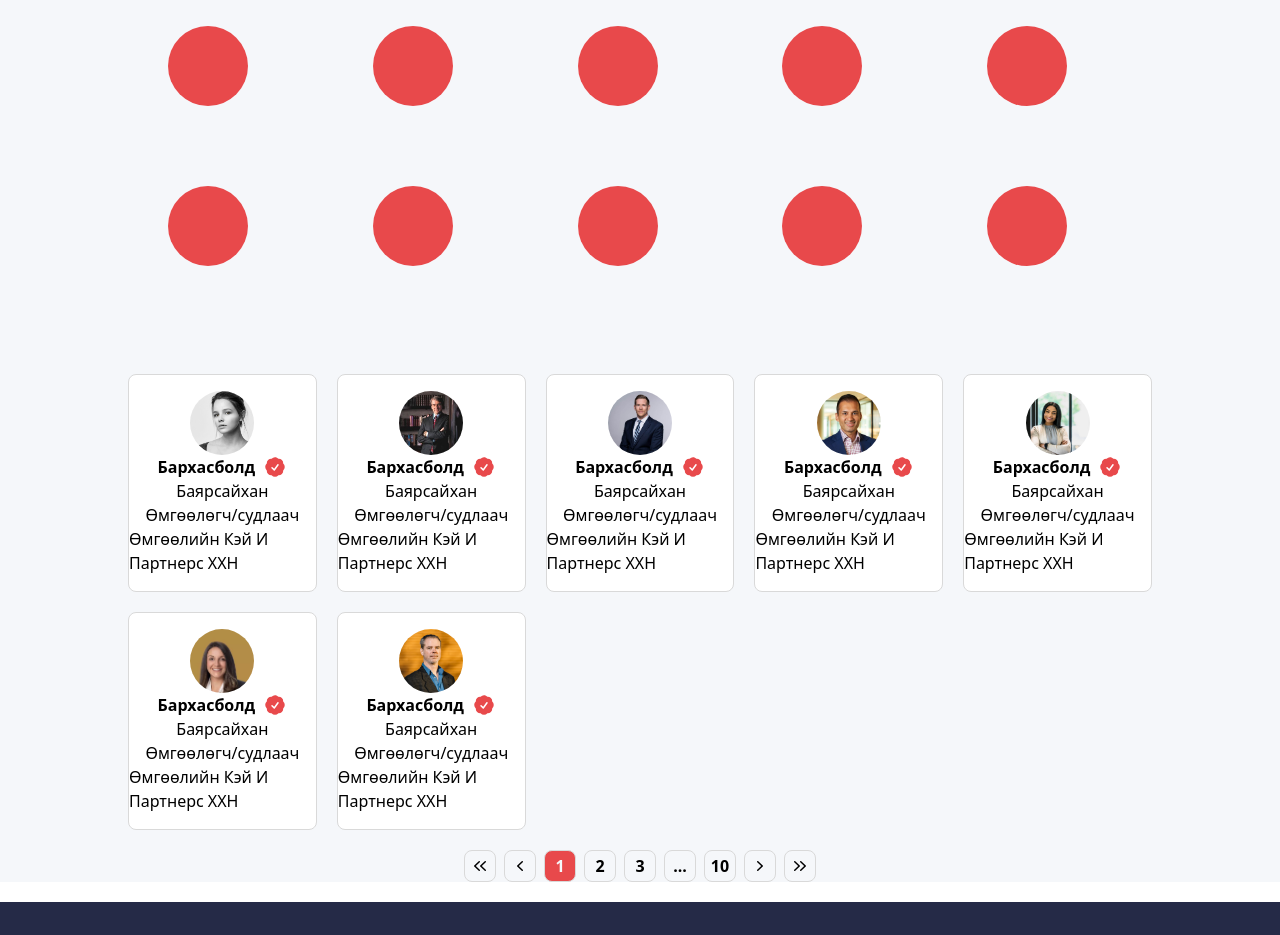
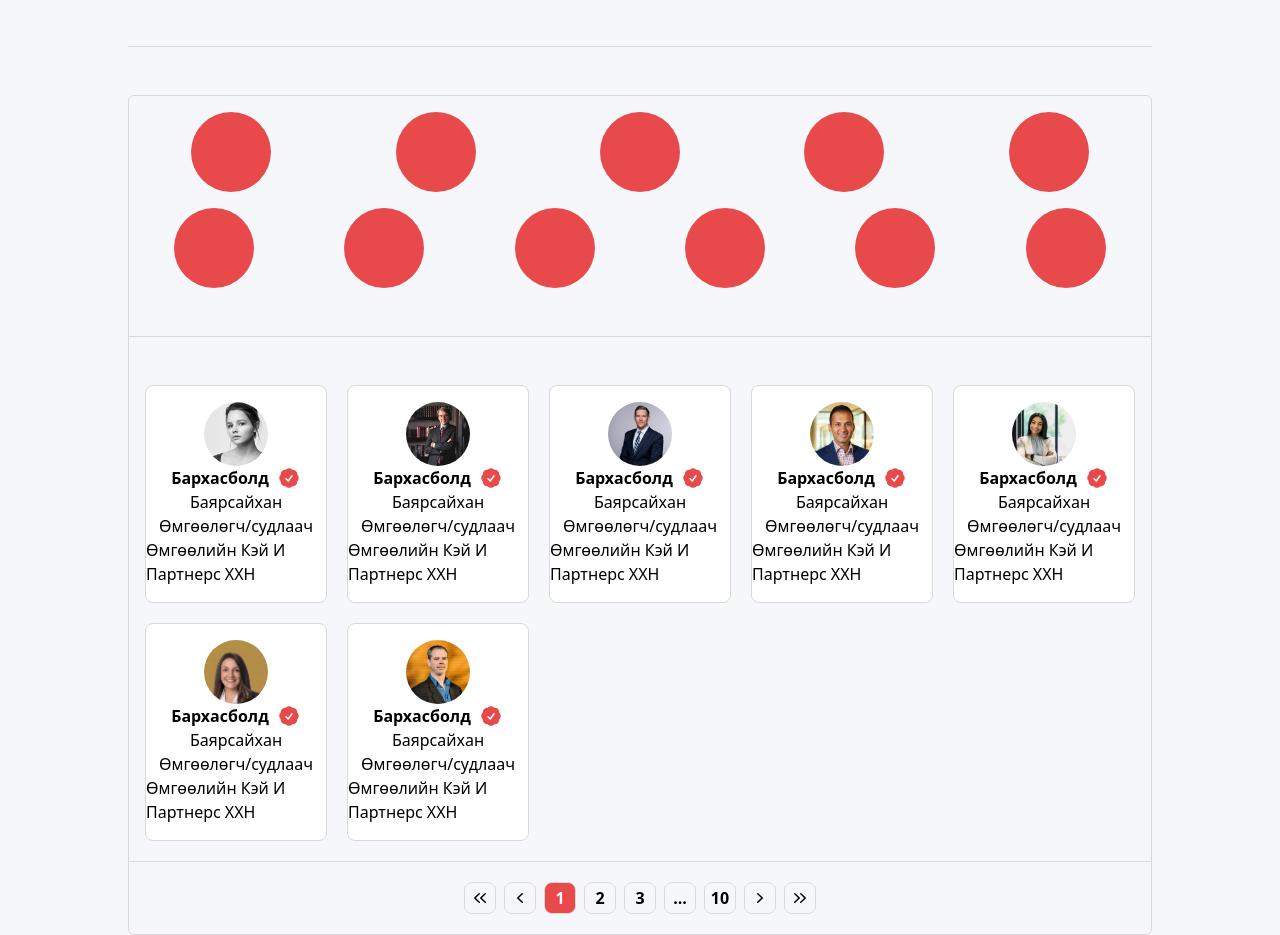
Before and after one commit to notestyle/legaldata, a Next.js app: page / in a window 1280 px wide. Shown: the part 748-1683 px from the top of the page. Built offline with nearby package versions, Linux system fonts and the light colour scheme.

Commit message:
some changes

```diff
--- a/src/components/mainTable.js
+++ b/src/components/mainTable.js
@@ -1,5 +1,6 @@
 import React from "react";
 import ProfileCard from "./profileCard.js";
+import Tabs from "./tabs.js";
 
 const lawyerList = [
   {
@@ -55,13 +56,17 @@ const lawyerList = [
 
 export default function MainTable({ showCategory }) {
   return (
-    <div>
+    <div className="bg-white border border-gray rounded-md my-8">
       {showCategory ? (
-        <div className="w-full h-80 my-7 grid grid-cols-5 m-10">
+        <>
+          <div className="flex w-full justify-around my-4">
             <div className="bg-secondary w-20 h-20 rounded-full "></div>
             <div className="bg-secondary w-20 h-20 rounded-full "></div>
             <div className="bg-secondary w-20 h-20 rounded-full "></div>
             <div className="bg-secondary w-20 h-20 rounded-full "></div>
+            <div className="bg-secondary w-20 h-20 rounded-full "></div>
+          </div>
+          <div className="flex w-full justify-around my-4">
             <div className="bg-secondary w-20 h-20 rounded-full "></div>
             <div className="bg-secondary w-20 h-20 rounded-full "></div>
             <div className="bg-secondary w-20 h-20 rounded-full "></div>
@@ -69,10 +74,12 @@ export default function MainTable({ showCategory }) {
             <div className="bg-secondary w-20 h-20 rounded-full "></div>
             <div className="bg-secondary w-20 h-20 rounded-full "></div>
           </div>
+        </>
       ) : (
         <></>
       )}
-      <div className="w-full grid grid-cols-5 gap-5">
+      <div className="h-[1px] bg-gray my-12"></div>
+      <div className="w-full grid grid-cols-5 gap-5 px-4">
         {lawyerList.map((row, i) => (
           <ProfileCard
             key={i}
@@ -85,6 +92,8 @@ export default function MainTable({ showCategory }) {
           />
         ))}
       </div>
+
+      <Tabs />
     </div>
   );
 }
--- a/src/components/tabs.js
+++ b/src/components/tabs.js
@@ -2,7 +2,9 @@ import React from "react";
 
 export default function Tabs() {
   return (
-    <div className="w-full  flex justify-center gap-2 my-5 font-semibold ">
+    <>
+      <div className="h-[1px] bg-gray my-5 w-full"></div>
+      <div className="w-full flex justify-center gap-2 my-5 font-semibold ">
         <div className="w-8 h-8 rounded-lg border border-gray flex items-center justify-center">
           <svg
             xmlns="http://www.w3.org/2000/svg"
@@ -80,5 +82,6 @@ export default function Tabs() {
           </svg>
         </div>
       </div>
+    </>
   );
 }
--- a/src/pages/index.js
+++ b/src/pages/index.js
@@ -1,7 +1,6 @@
 import Layout from "@/components/layout";
 import MainTable from "@/components/mainTable";
 import Search from "@/components/search";
-import Tabs from "@/components/tabs";
 import TopFarm from "@/components/topFarm";
 import TopLawyer from "@/components/topLawyer";
 import Head from "next/head";
@@ -20,8 +19,8 @@ export default function Home() {
         <Search />
         <TopFarm />
         <TopLawyer />
+        <div className="h-[1px] bg-gray my-12"></div>
         <MainTable showCategory />
-        <Tabs />
       </Layout>
     </>
   );
```
Lines whose indentation alone changed are shown as unchanged.
